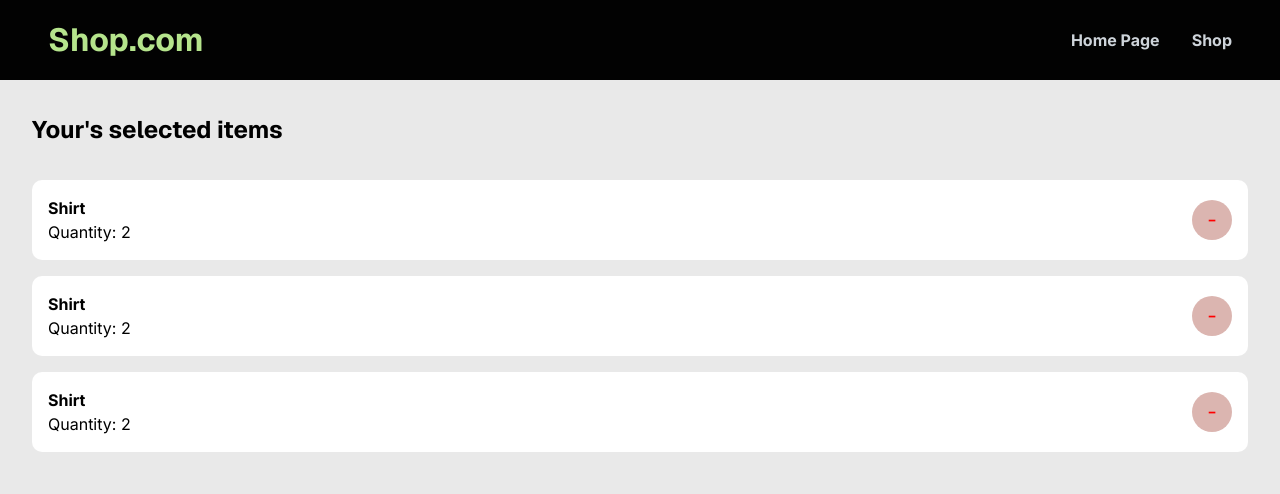
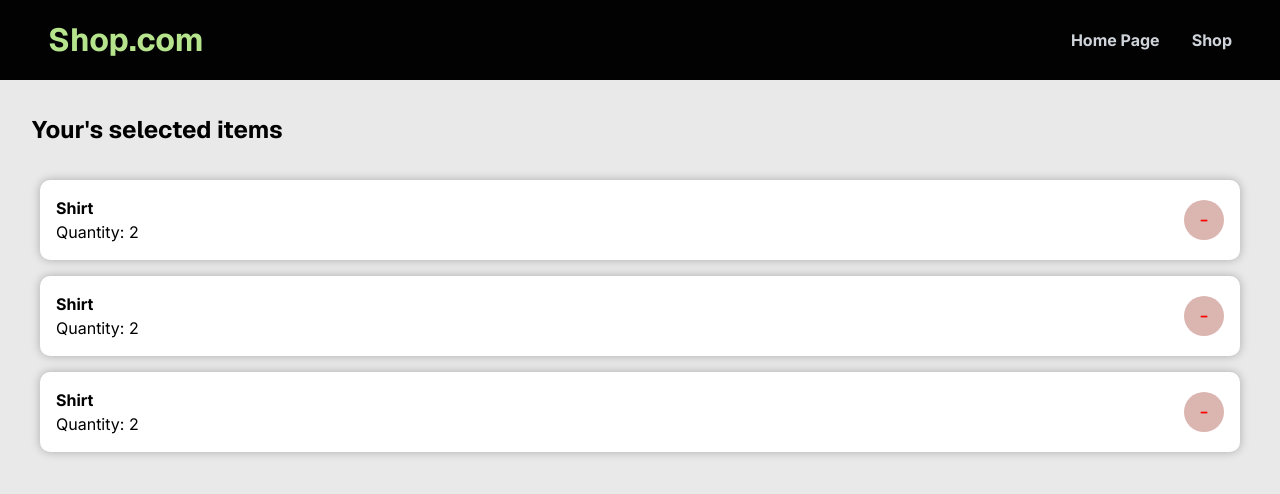
Before and after one commit to codingbyday3/shopping-cart, a React (Vite) app: page /cart in a window 1280 px wide. Shown: the top 494 px of the page. Built offline with nearby package versions, Linux system fonts and the light colour scheme.

Commit message:
Style: cart

```diff
--- a/src/components/Cart/Cart.module.css
+++ b/src/components/Cart/Cart.module.css
@@ -12,6 +12,8 @@
     padding: 1rem;
     border-radius: 10px;
     align-items: center;
+    box-shadow: 0 0 10px rgba(0, 0, 0, 0.267);
+
 }
 
 .item button{
@@ -19,13 +21,32 @@
     height: 40px;
     border-radius: 50%;
     border: none;
+    display: flex;
+    align-items: center;
+    justify-content: center;
     background-color: var(--clr-red-light);
-    color: red;
+    color: var(--clr-red);
     font-size: 1.3rem;
+    transition:
+        100ms background-color ease-in,
+        100ms transform ease-in-out
+    ;
+}
+
+.item button:hover{
+    background-color: #d8a098;
+    cursor: pointer;
+}
+
+.item button:active{
+    transform: translate(3px, 3px);
 }
 
 .itemsContainer{
     display: flex;
     flex-direction: column;
     gap: 1rem;
+    width: 100%;
+    align-self: center;
+    max-width: 1200px;
 }
--- a/src/components/Shop/Shop.module.css
+++ b/src/components/Shop/Shop.module.css
@@ -1,6 +1,10 @@
 .section{
     padding: 2rem;
     position: relative;
+}
+
+.section h2{
+    width: fit-content;
 }
 
 .aside{
```
